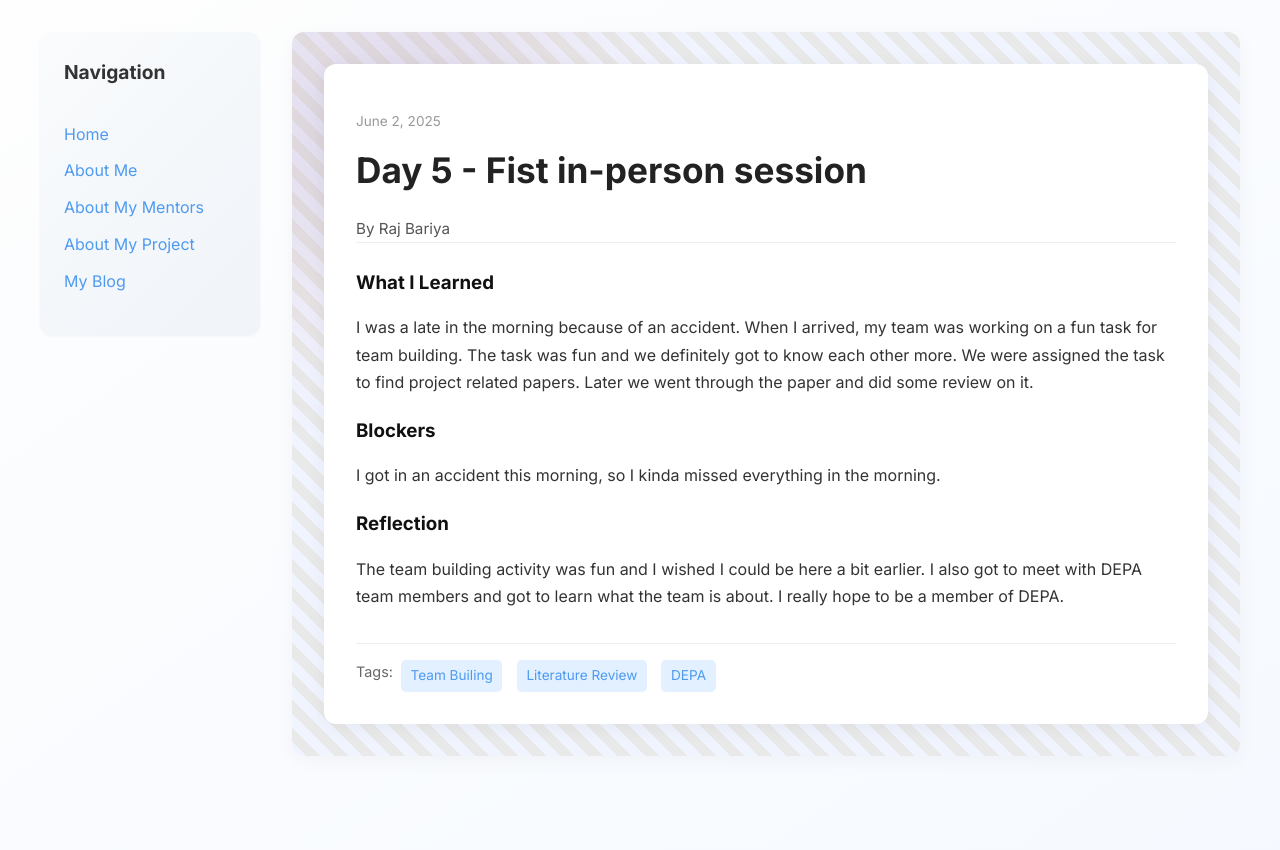
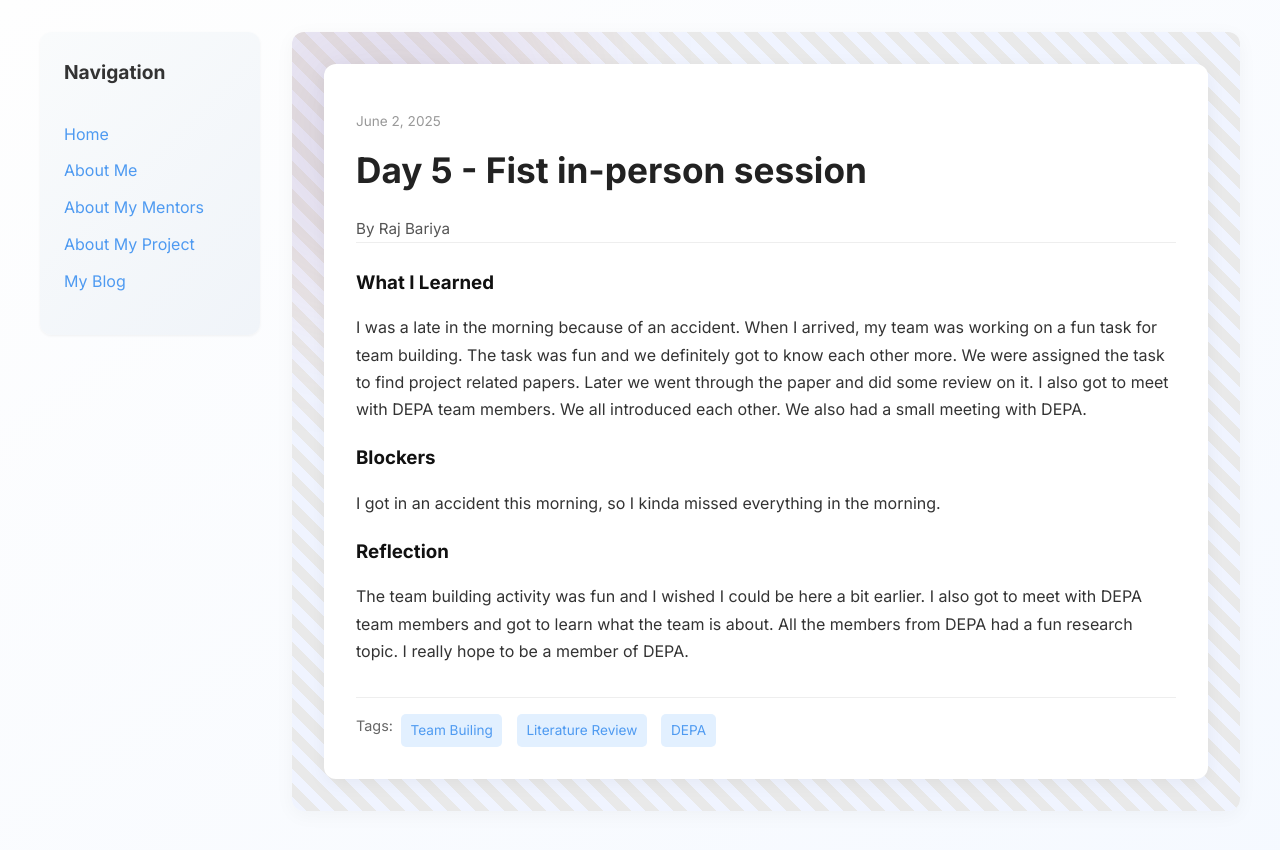
Before and after one commit to rajbariyaa/rajbariyaa.github.io, a Jekyll site: the page built from _posts/2025-06-02-day-5.md, in a window 1280 px wide. Shown: the top 850 px of the page. Built offline with Jekyll 4.4.1, drawn with Linux system fonts in a browser that asks for light colours.

Commit message:
Update 2025-06-02-day-5.md

```diff
--- a/_posts/2025-06-02-day-5.md
+++ b/_posts/2025-06-02-day-5.md
@@ -7,11 +7,11 @@ permalink: /day5.html
 tags: ["Team Builing", "Literature Review", "DEPA"]
 
 what_i_learned: |
-  I was a late in the morning because of an accident. When I arrived, my team was working on a fun task for team building. The task was fun and we definitely got to know each other more. We were assigned the task to find project related papers. Later we went through the paper and did some review on it.
+  I was a late in the morning because of an accident. When I arrived, my team was working on a fun task for team building. The task was fun and we definitely got to know each other more. We were assigned the task to find project related papers. Later we went through the paper and did some review on it. I also got to meet with DEPA team members. We all introduced each other. We also had a small meeting with DEPA.
 
 blockers: |
   I got in an accident this morning, so I kinda missed everything in the morning.
 
 reflection: |
-  The team building activity was fun and I wished I could be here a bit earlier. I also got to meet with DEPA team members and got to learn what the team is about. I really hope to be a member of DEPA.
+  The team building activity was fun and I wished I could be here a bit earlier. I also got to meet with DEPA team members and got to learn what the team is about. All the members from DEPA had a fun research topic. I really hope to be a member of DEPA.
 ---
```
